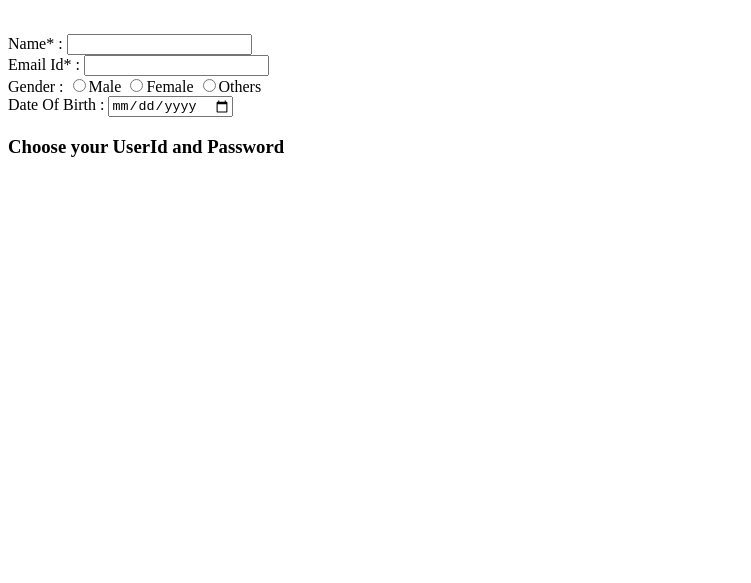
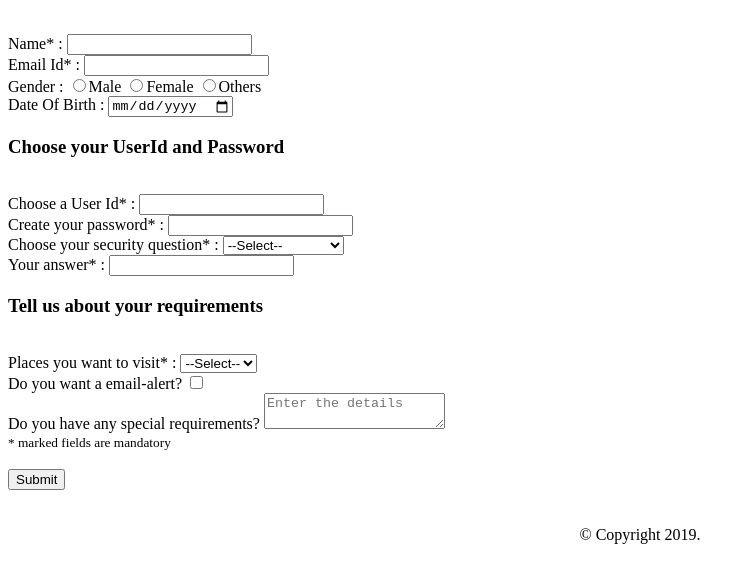
Before and after one commit to yash1rj/Travel_Destiny, a plain HTML site: page reg_page.html in a window 1280 px wide. Shown: the part 105-688 px from the top of the page, without its empty margins (0-751 px from the left). Drawn offline with Linux system fonts and the light colour scheme.

Commit message:
Update reg_page.html

```diff
--- a/reg_page.html
+++ b/reg_page.html
@@ -16,9 +16,6 @@
             <h1>Register with Destiny Tours and Travels</h1>
         </header>
         <main>
-
-        </main>
-        <footer>
             <form action="#successs.html" method="GET">
                 <h3>Tell us About Yourself</h3>
                 <br>
@@ -37,7 +34,51 @@
                 <input type="date" id="dob">
                 <br>
                 <h3>Choose your UserId and Password</h3>
+                <br>
+				<label for="uid">Choose a User Id* :</label>
+				<input id="uid" type="text" required>
+				<br>
+				<label for="pwd">Create your password* :</label>
+				<input id="pwd" type="password" required>
+				<br>
+				<label for="ques">Choose your security question* :</label>
+				<select id="ques" required>
+					<option value="">--Select--</option>
+					<option value="actor">my favorite actor</option>
+					<option value="food">my favorite food</option>
+					<option value="birth">my birth place</option>
+					<option value="pet">my pet's name</option>
+				</select>
+				<br>
+				<label for="ans">Your answer* :</label>
+				<input id="ans" type="text" required>
+				<br>
+				<h3>Tell us about your requirements</h3>
+				<br>
+				<label for="place">Places you want to visit* :</label>
+				<select id="place" required>
+					<option value="">--Select--</option>
+					<option value="ooty">Ooty</option>
+					<option value="goa">Goa</option>
+					<option value="agra" disabled>Agra</option>
+				</select>
+				<br>
+				<label for="alert">Do you want a email-alert?</label>
+				<input id="alert" type="checkbox" value="Y">
+				<br>
+				<label for="extra">Do you have any special requirements?</label>
+				<textarea id="extra" rows="2" col="15" placeholder="Enter the details"></textarea>
+				<br>
+				<div>
+					<small>* marked fields are mandatory</small>
+				</div>
+				<br>
+				<button type="submit">Submit</button>
+				<br><br><br>
             </form>
+        </main>
+        <footer>
+            <center>&copy; Copyright 2019.</center>
         </footer>
     </body>
 </html>
```
